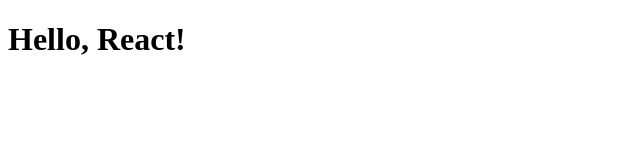
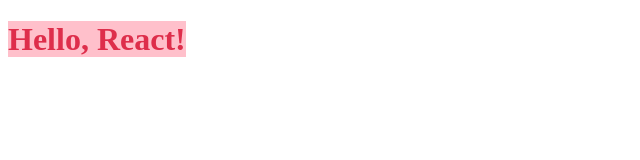
Before and after one commit to Midhunsrisai0/-React-5th-sem, a plain HTML site: page index.html in a window 1280 px wide. Shown: the whole page, without its empty margins (0-640 px from the left). Drawn offline with Linux system fonts and the light colour scheme.

Commit message:
added css

```diff
--- a/index.html
+++ b/index.html
@@ -6,6 +6,6 @@
     <title>Document</title>
 </head>
 <body>
-    <h1>Hello, React!</h1>
+    <h1><span style="background-color: pink; color: rgb(222, 46, 75);">Hello, React!</span></h1>
 </body>
 </html>
```
